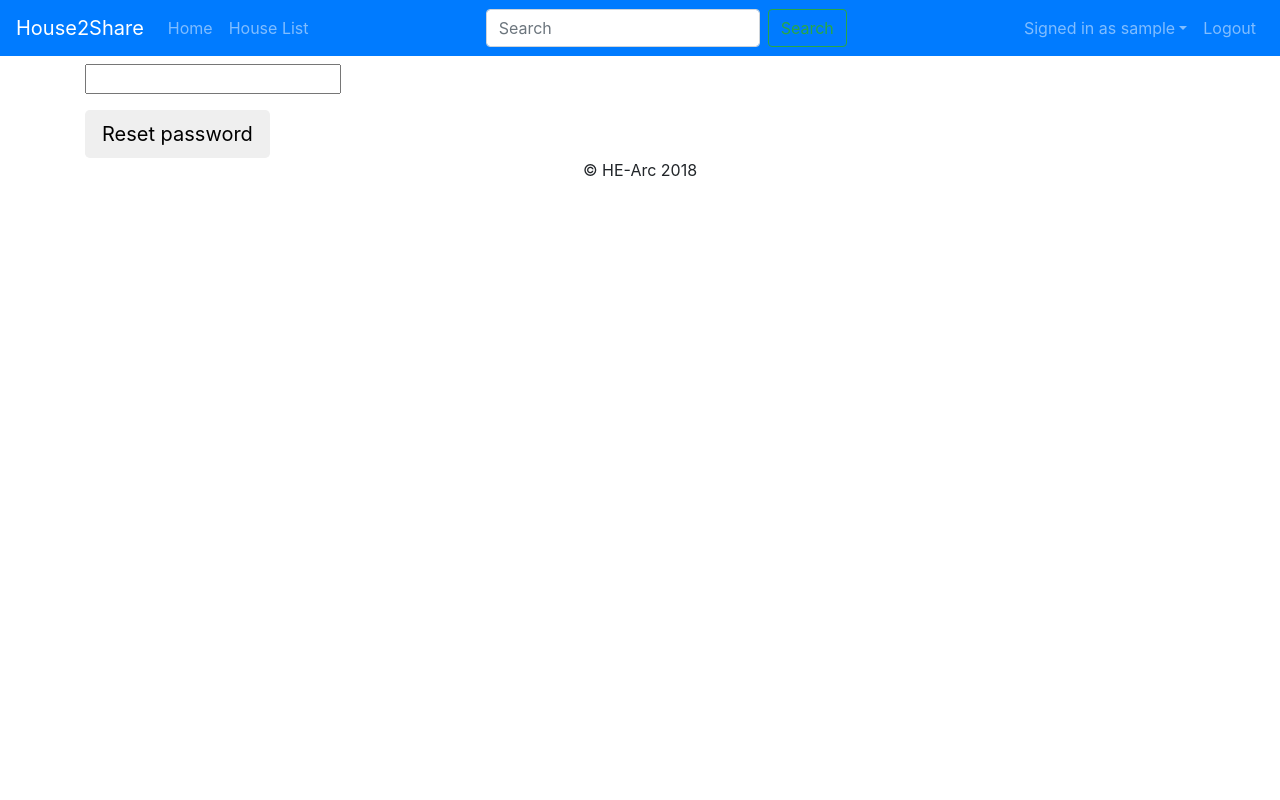
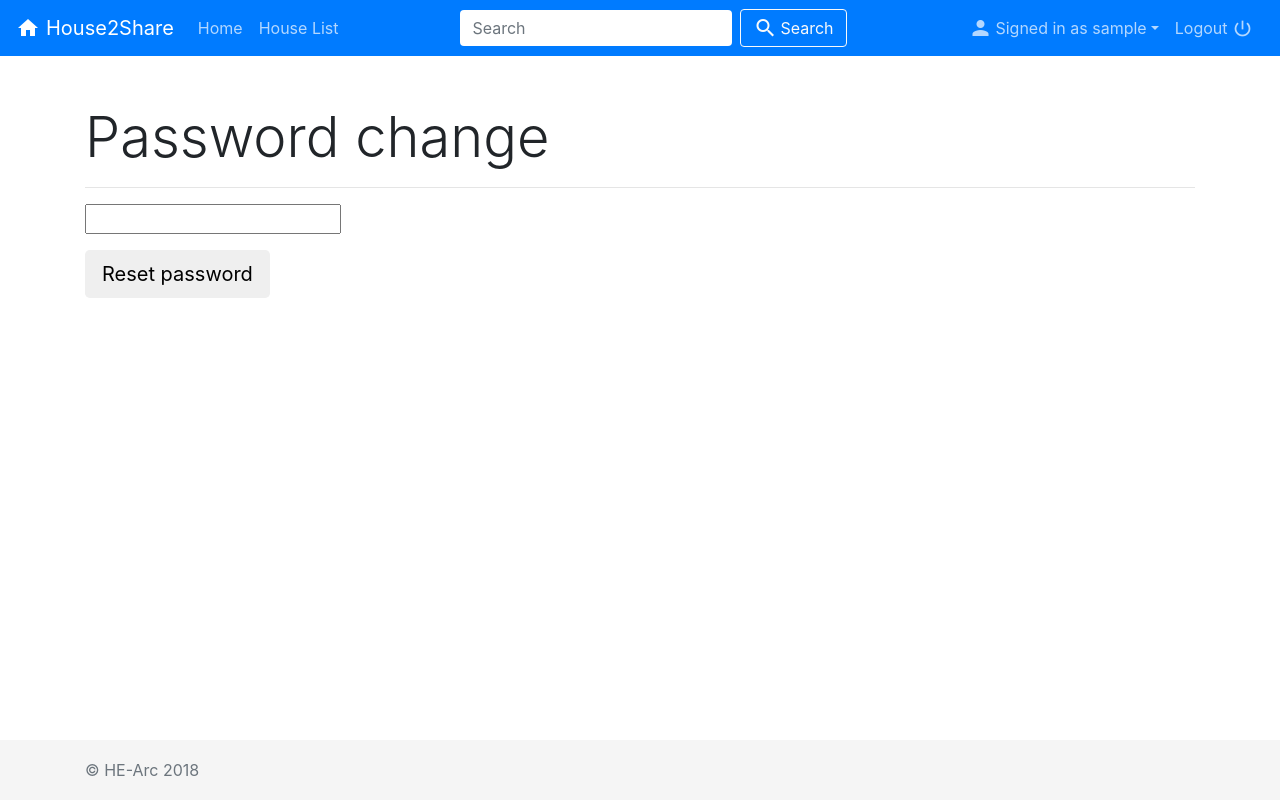
Before and after one commit to HE-Arc/Home2Share, a Django app: page /password_reset/ in a window 1280 px wide. Run offline with Django 3.2, Linux system fonts and the light colour scheme; the visitor is signed in with stand-in values (Sample User, id 1); some libraries are stand-ins or nearby versions.

Commit message:
Design update

```diff
--- a/Home2ShareProject/main/static/css/style.css
+++ b/Home2ShareProject/main/static/css/style.css
@@ -1,3 +1,69 @@
 main{
-  padding-top:40px;
+  padding-top:80px;
+  padding-bottom:20px;
 }
+
+#search_form{
+  border:none;
+  color: #007bff;
+}
+
+.pagination{
+  margin-top: 30px;
+}
+
+/* Button / Icon style
+--------------------------------------------------*/
+
+
+.logo-icon{
+  vertical-align: text-bottom;
+  padding-right: 3px;
+}
+
+#logout_icon{
+  font-size: 21px;
+}
+
+.material-icons{
+  vertical-align: middle;
+  margin-top:-3px;
+  margin-right: 3px;
+}
+
+.btn-toolbar{
+  margin-top: 15px;
+  margin-bottom: 15px;
+}
+
+/* Nav style
+--------------------------------------------------*/
+
+.navbar-dark .navbar-nav .nav-link {
+    color: rgba(255,255,255,.7);
+}
+
+.navbar-dark .navbar-nav .nav-link:focus, .navbar-dark .navbar-nav .nav-link:hover {
+    color: rgba(255,255,255,.9);
+}
+
+/* Sticky footer styles
+-------------------------------------------------- */
+
+html {
+  position: relative;
+  min-height: 100%;
+}
+body {
+  /* Margin bottom by footer height */
+  margin-bottom: 60px;
+}
+.footer {
+  position: absolute;
+  bottom: 0;
+  width: 100%;
+  /* Set the fixed height of the footer here */
+  height: 60px;
+  line-height: 60px; /* Vertically center the text there */
+  background-color: #f5f5f5;
+}
--- a/Home2ShareProject/main/templates/main/base.html
+++ b/Home2ShareProject/main/templates/main/base.html
@@ -6,9 +6,10 @@
   <title>{% block title %}{% endblock %}</title>
   <link rel="stylesheet" href="https://maxcdn.bootstrapcdn.com/bootstrap/4.0.0/css/bootstrap.min.css" integrity="sha384-Gn5384xqQ1aoWXA+058RXPxPg6fy4IWvTNh0E263XmFcJlSAwiGgFAW/dAiS6JXm" crossorigin="anonymous">
   <link href="{% static 'css/style.css' %}" rel="stylesheet" media="screen">
+  <link rel="stylesheet" href="https://fonts.googleapis.com/icon?family=Material+Icons">
 <body>
   <nav class="navbar navbar-expand-md navbar-dark bg-primary fixed-top">
-    <a class="navbar-brand" href="{% url 'index' %}">House2Share</a>
+    <a class="navbar-brand" href="{% url 'index' %}"><i class="material-icons logo-icon">home</i>House2Share</a>
     <button class="navbar-toggler" type="button" data-toggle="collapse" data-target="#navbarsDefault" aria-controls="navbarsDefault" aria-expanded="false" aria-label="Toggle navigation">
       <span class="navbar-toggler-icon"></span>
     </button>
@@ -16,36 +17,36 @@
     <div class="collapse navbar-collapse" id="navbarsDefault">
       <ul class="navbar-nav mr-auto">
         <li class="nav-item">
-          <a class="nav-link" href="{% url 'index' %}">Home <span class="sr-only">(current)</span></a>
+          <a class="nav-link {% url 'index' as url %}{% if request.path == url %}active{% endif %}" href="{% url 'index' %}">Home <span class="sr-only">(current)</span></a>
         </li>
         <li class="nav-item">
-          <a class="nav-link" href="{% url 'house-list' %}">House List</a>
+          <a class="nav-link {% url 'house-list' as url %}{% if request.path == url %}active{% endif %}" href="{% url 'house-list' %}">House List</a>
         </li>
       </ul>
 
       <form class="form-inline my-2 my-lg-0">
-        <input class="form-control mr-sm-2" type="text" placeholder="Search" aria-label="Search">
-        <button class="btn btn-outline-success my-2 my-sm-0" type="submit">Search</button>
+        <input id="search_form" class="form-control mr-sm-2" type="text" placeholder="Search" aria-label="Search">
+        <button class="btn btn-outline-light my-2 my-sm-0" type="submit"><i class="material-icons">search</i>Search</button>
       </form>
 
       <ul class="navbar-nav ml-auto">
         {% if user.is_authenticated %}
         <li class="nav-item dropdown">
-          <a class="nav-link dropdown-toggle" href="http://example.com" id="dropdown01" data-toggle="dropdown" aria-haspopup="true" aria-expanded="false">Signed in as {{ user.username }}</a>
+          <a class="nav-link dropdown-toggle" href="http://example.com" id="dropdown01" data-toggle="dropdown" aria-haspopup="true" aria-expanded="false"><i class="material-icons">person</i>Signed in as {{ user.username }}</a>
           <div class="dropdown-menu" aria-labelledby="dropdown01">
-            <a class="dropdown-item" href="{% url 'user-update' user.username %}">Edit profile</a>
-            <a class="dropdown-item" href="{% url 'profile' user.username %}">My profile</a>
+            <a class="dropdown-item" href="{% url 'user-update' user.username %}"><i class="material-icons">mode_edit</i>Edit profile</a>
+            <a class="dropdown-item" href="{% url 'profile' user.username %}"><i class="material-icons">person</i>My profile</a>
           </div>
         </li>
         <li class="nav-item">
-          <a class="nav-link" href="{% url 'Logout' %}">Logout</a>
+          <a class="nav-link" href="{% url 'logout' %}">Logout <i class="material-icons" id="logout_icon">power_settings_new</i></a>
         </li>
         {% else %}
         <li class="nav-item">
-          <a class="nav-link" href="{% url 'register' %}">Register</a>
+          <a class="nav-link" href="{% url 'register' %}"><i class="material-icons">assignment</i>Register</a>
         </li>
         <li class="nav-item">
-          <a class="nav-link" href="{% url 'Login' %}">Login</a>
+          <a class="nav-link" href="{% url 'login' %}"><i class="material-icons">person_outline</i>Login</a>
         </li>
         {% endif %}
       </ul>
@@ -83,10 +84,13 @@
     {% endblock %}
   </main>
 
-  <footer class="footer container text-center" role="contentinfo">
-  © HE-Arc 2018
 
-</footer>
+  <footer class="footer">
+    <div class="container">
+      <span class="text-muted">© HE-Arc 2018</span>
+    </div>
+  </footer>
+
 <script src="https://code.jquery.com/jquery-3.2.1.slim.min.js" integrity="sha384-KJ3o2DKtIkvYIK3UENzmM7KCkRr/rE9/Qpg6aAZGJwFDMVNA/GpGFF93hXpG5KkN" crossorigin="anonymous"></script>
 <script src="https://cdnjs.cloudflare.com/ajax/libs/popper.js/1.12.9/umd/popper.min.js" integrity="sha384-ApNbgh9B+Y1QKtv3Rn7W3mgPxhU9K/ScQsAP7hUibX39j7fakFPskvXusvfa0b4Q" crossorigin="anonymous"></script>
 <script src="https://maxcdn.bootstrapcdn.com/bootstrap/4.0.0/js/bootstrap.min.js" integrity="sha384-JZR6Spejh4U02d8jOt6vLEHfe/JQGiRRSQQxSfFWpi1MquVdAyjUar5+76PVCmYl" crossorigin="anonymous"></script>
--- a/Home2ShareProject/main/templates/main/house_list.html
+++ b/Home2ShareProject/main/templates/main/house_list.html
@@ -13,8 +13,9 @@
 
       <hr/>
 
-      <a href="{% url 'house-new' %}" class="btn btn-success btn-sm">Add a new house</a>
-
+      <div class="btn-toolbar" role="toolbar" aria-label="Toolbar with button groups">
+        <a href="{% url 'house-new' %}" class="btn btn-success btn-sm"><i class="material-icons">add</i>Add a new house</a>
+      </div>
 
     	<div class="row">
 
--- a/Home2ShareProject/main/templates/registration/password_reset_form.html
+++ b/Home2ShareProject/main/templates/registration/password_reset_form.html
@@ -1,10 +1,16 @@
 {% extends "../main/base.html" %}
 {% block content %}
 
-<form action="" method="post">{% csrf_token %}
-    {% if form.email.errors %} {{ form.email.errors }} {% endif %}
-        <p>{{ form.email }}</p>
-    <input type="submit" class="btn btn-default btn-lg" value="Reset password" />
-</form>
+<div class="row">
+  <div class="col-md-12">
+    <h1 class="display-4">Password change</h1>
+    <hr/>
+    <form action="" method="post">{% csrf_token %}
+        {% if form.email.errors %} {{ form.email.errors }} {% endif %}
+            <p>{{ form.email }}</p>
+        <input type="submit" class="btn btn-default btn-lg" value="Reset password" />
+    </form>
+  </div>
+</div>
 
 {% endblock %}
--- a/Home2ShareProject/main/templates/registration/user_detail.html
+++ b/Home2ShareProject/main/templates/registration/user_detail.html
@@ -3,10 +3,10 @@
 
 {% block content %}
 
-<h1>{{ user.username }}</h1><br>
-
 <div class="row">
-    <div class="col-md-4">
+  <div class="col-md-12">
+    <h1 class="display-4">Your profile : {{ user.username }}</h1>
+    <hr/>
     <ul>
       <li>{{ user.username }}</li>
       <li>{{ user.email }}</li>
```
Also changed, not shown: Home2ShareProject/main/templates/auth/login.html (deleted, +0 -9 lines), Home2ShareProject/main/templates/index.html (+7 -4 lines), Home2ShareProject/main/templates/main/house_detail.html (+9 -2 lines), Home2ShareProject/main/templates/registration/login.html (+10 -1 lines), Home2ShareProject/main/templates/registration/password_reset_complete.html (+8 -3 lines), Home2ShareProject/main/templates/registration/password_reset_confirm.html (+9 -0 lines), Home2ShareProject/main/templates/registration/password_reset_done.html (+9 -1 lines), Home2ShareProject/main/templates/registration/user_form.html (+13 -5 lines). Lines whose indentation alone changed are shown as unchanged.
